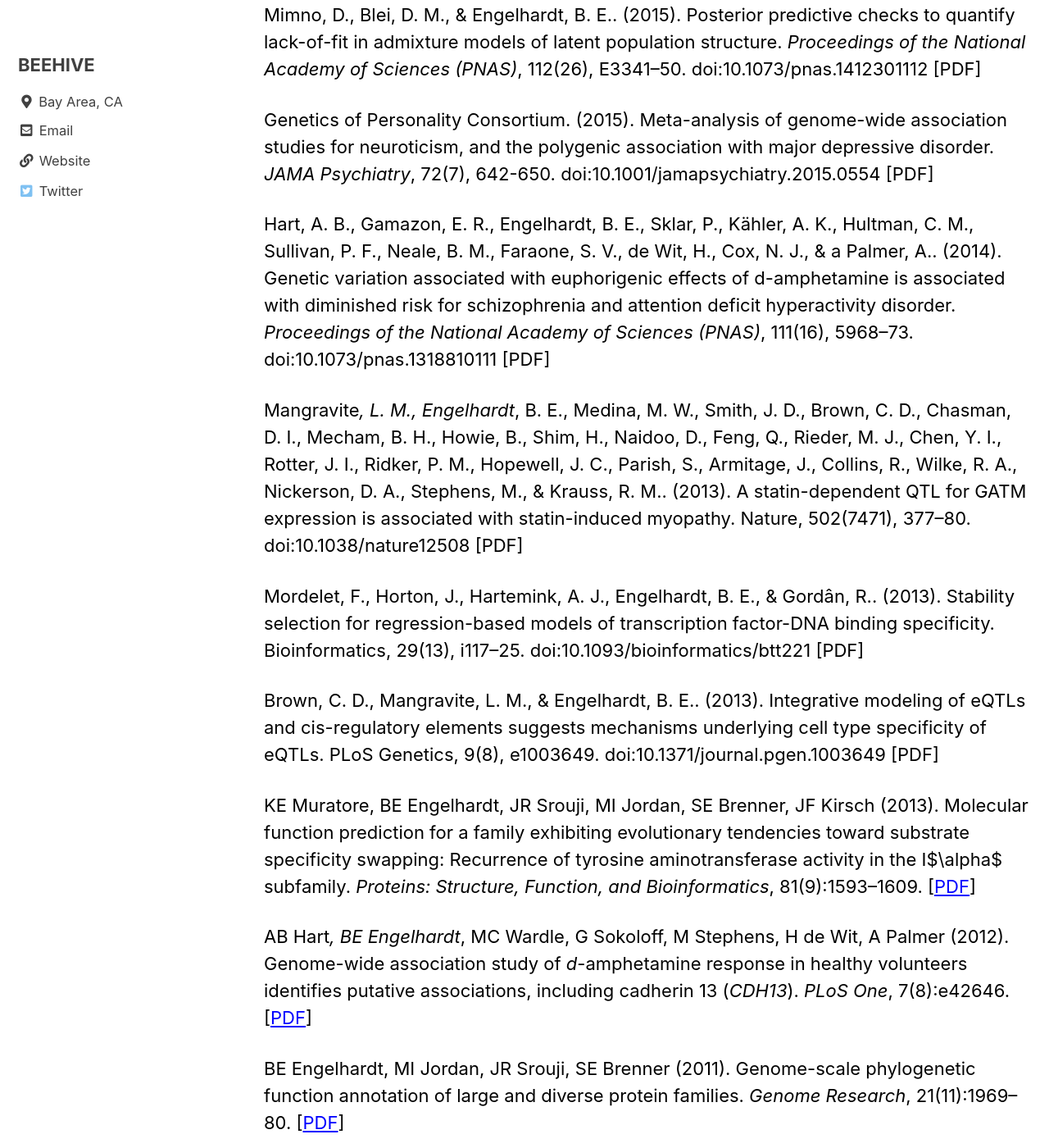
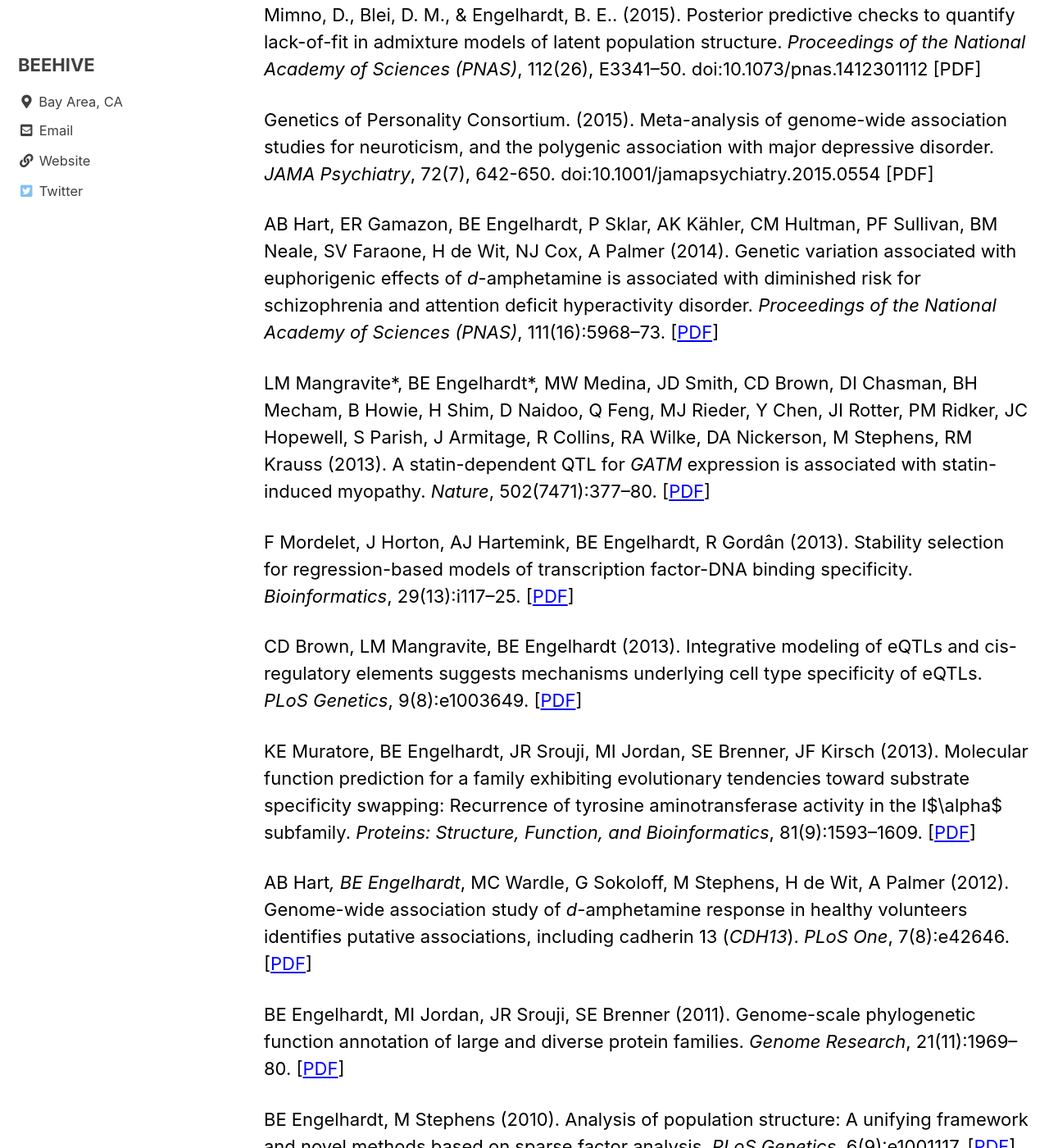
Before and after one commit to stanfordbeehive/stanfordbeehive.github.io, a Jekyll site: the page built from _pages/publications.md, in a window 1280 px wide and 1400 px high, scrolled down 7785 px. Shown: the whole window at 82% size. Built offline with Jekyll 4.4.1, drawn with Linux system fonts in a browser that asks for light colours; cached includes are drawn as plain includes.

Commit message:
Update publications.md

```diff
--- a/_pages/publications.md
+++ b/_pages/publications.md
@@ -180,17 +180,15 @@
 Genetics of Personality Consortium. (2015). Meta-analysis of genome-wide association studies for neuroticism, and the polygenic association with major depressive disorder. *JAMA Psychiatry*, 72(7), 642-650. doi:10.1001/jamapsychiatry.2015.0554
 [PDF]
 
-Hart, A. B., Gamazon, E. R., Engelhardt, B. E., Sklar, P., Kähler, A. K., Hultman, C. M., Sullivan, P. F., Neale, B. M., Faraone, S. V., de Wit, H., Cox, N. J., & a Palmer, A.. (2014). Genetic variation associated with euphorigenic effects of d-amphetamine is associated with diminished risk for schizophrenia and attention deficit hyperactivity disorder. *Proceedings of the National Academy of Sciences (PNAS)*, 111(16), 5968–73. doi:10.1073/pnas.1318810111
-[PDF]
+AB Hart, ER Gamazon, BE Engelhardt, P Sklar, AK Kähler, CM Hultman, PF Sullivan, BM Neale, SV Faraone, H de Wit, NJ Cox, A Palmer (2014). Genetic variation associated with euphorigenic effects of *d*-amphetamine is associated with diminished risk for schizophrenia and attention deficit hyperactivity disorder. *Proceedings of the National Academy of Sciences (PNAS)*, 111(16):5968–73.
+[[PDF](doi:10.1073/pnas.1318810111)]
 
-Mangravite*, L. M., Engelhardt*, B. E., Medina, M. W., Smith, J. D., Brown, C. D., Chasman, D. I., Mecham, B. H., Howie, B., Shim, H., Naidoo, D., Feng, Q., Rieder, M. J., Chen, Y. I., Rotter, J. I., Ridker, P. M., Hopewell, J. C., Parish, S., Armitage, J., Collins, R., Wilke, R. A., Nickerson, D. A., Stephens, M., & Krauss, R. M.. (2013). A statin-dependent QTL for GATM expression is associated with statin-induced myopathy. Nature, 502(7471), 377–80. doi:10.1038/nature12508
-[PDF]
+LM Mangravite\*, BE Engelhardt\*, MW Medina, JD Smith, CD Brown, DI Chasman, BH Mecham, B Howie, H Shim, D Naidoo, Q Feng, MJ Rieder, Y Chen, JI Rotter, PM Ridker, JC Hopewell, S Parish, J Armitage, R Collins, RA Wilke, DA Nickerson, M Stephens, RM Krauss (2013). A statin-dependent QTL for *GATM* expression is associated with statin-induced myopathy. *Nature*, 502(7471):377–80.
+[[PDF](doi:10.1038/nature12508)]
 
-Mordelet, F., Horton, J., Hartemink, A. J., Engelhardt, B. E., & Gordân, R.. (2013). Stability selection for regression-based models of transcription factor-DNA binding specificity. Bioinformatics, 29(13), i117–25. doi:10.1093/bioinformatics/btt221
-[PDF]
+F Mordelet, J Horton, AJ Hartemink, BE Engelhardt, R Gordân (2013). Stability selection for regression-based models of transcription factor-DNA binding specificity. *Bioinformatics*, 29(13):i117–25. [[PDF](doi:10.1093/bioinformatics/btt221)]
 
-Brown, C. D., Mangravite, L. M., & Engelhardt, B. E.. (2013). Integrative modeling of eQTLs and cis-regulatory elements suggests mechanisms underlying cell type specificity of eQTLs. PLoS Genetics, 9(8), e1003649. doi:10.1371/journal.pgen.1003649
-[PDF]
+CD Brown, LM Mangravite, BE Engelhardt (2013). Integrative modeling of eQTLs and cis-regulatory elements suggests mechanisms underlying cell type specificity of eQTLs. *PLoS Genetics*, 9(8):e1003649. [[PDF](doi:10.1371/journal.pgen.1003649)]
 
 KE Muratore, BE Engelhardt, JR Srouji, MI Jordan, SE Brenner, JF Kirsch (2013). Molecular function prediction for a family exhibiting evolutionary tendencies toward substrate specificity swapping: Recurrence of tyrosine aminotransferase activity in the I$\alpha$ subfamily. *Proteins: Structure, Function, and Bioinformatics*, 81(9):1593–1609.
 [[PDF](https://www.ncbi.nlm.nih.gov/pmc/articles/PMC3823064/pdf/prot0081-1593.pdf)]
```
